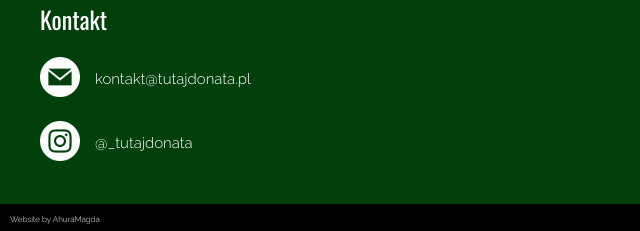
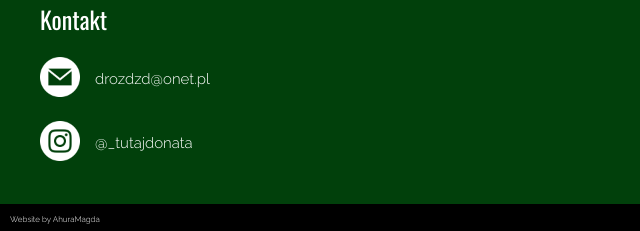
Before and after one commit to AhuraMagda/tutajdonata.pl, a plain HTML site: page index.html in a window 1280 px wide. Shown: the part 1072-1303 px from the top of the page, 0-640 px from the left. Drawn offline with nearby package versions, Linux system fonts and the light colour scheme.

Commit message:
Update index.html

```diff
--- a/index.html
+++ b/index.html
@@ -56,8 +56,8 @@
             <p>Masz jakieś pytania? Pisz śmiało!</p>
             <h3>Kontakt</h3>
             <figure>
-                <a href="mailto:email@gmail.com"><img src="./images/m-icon.png" alt="ikonka email"></a>
-                <figcaption><a href="mailto:kontakt@tutajdonata.pl">kontakt@tutajdonata.pl</a></figcaption>
+                <a href="mailto:drozdzd@onet.pl"><img src="./images/m-icon.png" alt="ikonka email"></a>
+                <figcaption><a href="mailto:drozdzd@onet.pl">drozdzd@onet.pl</a></figcaption>
             </figure>
             <figure>
                 <a href="https://www.instagram.com/_tutajdonata/"><img src="./images/ig-icon.png" alt="ikonka instagram"></a>
```
